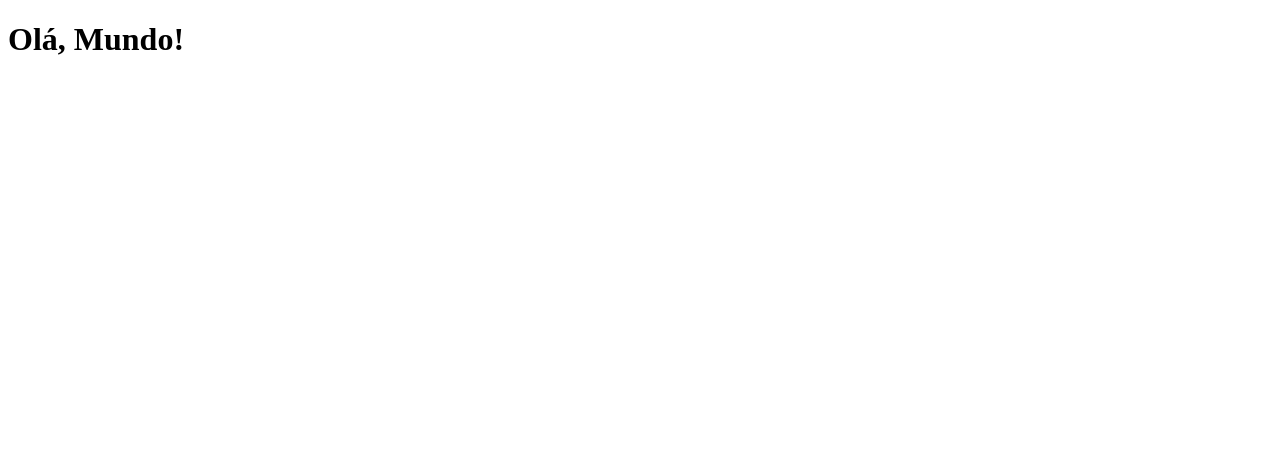
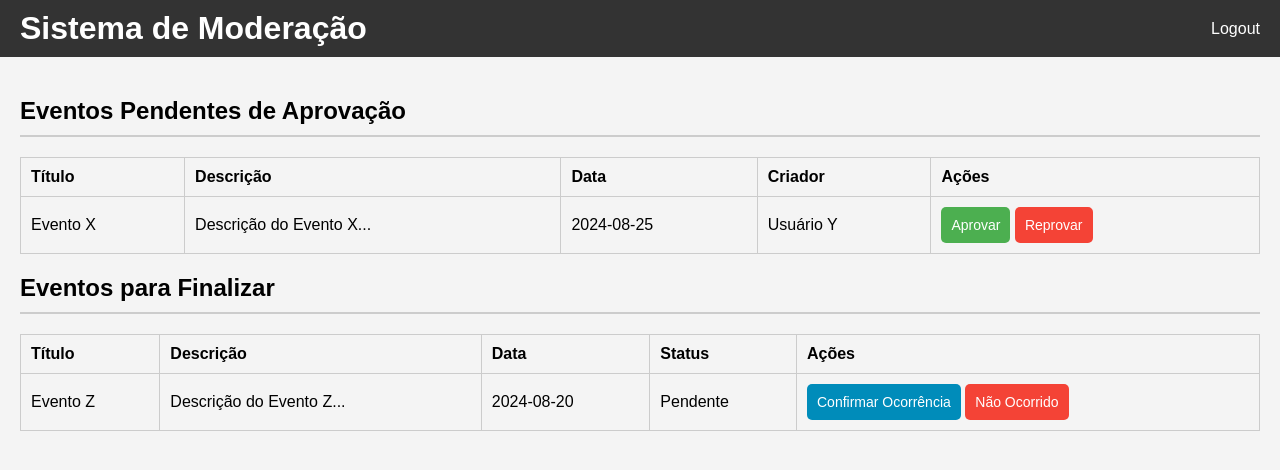
Before and after one commit to Luerfel/Integrador-ll, a Flask app: page /area_moderador in a window 1280 px wide. Before the commit the part shown is almost empty. Shown: the top 470 px of the page. Run offline with Flask 3, Linux system fonts and the light colour scheme.

Commit message:
Inicio da pagina de moderacao

```diff
--- a/app.py
+++ b/app.py
@@ -1,7 +1,6 @@
 from flask import Flask, request, redirect, url_for, render_template
 import sqlite3
 import os
-import re
 
 app = Flask(__name__)
 
--- /dev/null
+++ b/static/css/area_moderacao.css
@@ -0,0 +1,77 @@
+/* Estilos básicos para a página */
+body {
+    font-family: Arial, sans-serif;
+    margin: 0;
+    padding: 0;
+    background-color: #f4f4f4;
+}
+
+header {
+    background-color: #333;
+    color: white;
+    padding: 10px 20px;
+    display: flex;
+    justify-content: space-between;
+    align-items: center;
+}
+
+header h1 {
+    margin: 0;
+}
+
+nav a {
+    color: white;
+    text-decoration: none;
+}
+
+main {
+    padding: 20px;
+}
+
+h2 {
+    border-bottom: 2px solid #ccc;
+    padding-bottom: 10px;
+}
+
+table {
+    width: 100%;
+    border-collapse: collapse;
+    margin-bottom: 20px;
+}
+
+table, th, td {
+    border: 1px solid #ccc;
+}
+
+th, td {
+    padding: 10px;
+    text-align: left;
+}
+
+button {
+    padding: 10px;
+    border: none;
+    border-radius: 5px;
+    cursor: pointer;
+    font-size: 14px;
+}
+
+.approve-btn {
+    background-color: #4CAF50; /* Verde */
+    color: white;
+}
+
+.reject-btn {
+    background-color: #f44336; /* Vermelho */
+    color: white;
+}
+
+.confirm-btn {
+    background-color: #008CBA; /* Azul */
+    color: white;
+}
+
+.not-occurred-btn {
+    background-color: #f44336; /* Vermelho */
+    color: white;
+}
--- a/templates/area_moderador.html
+++ b/templates/area_moderador.html
@@ -1,11 +1,75 @@
 <!DOCTYPE html>
-<html lang="pt-BR">
+<html lang="pt-br">
 <head>
     <meta charset="UTF-8">
     <meta name="viewport" content="width=device-width, initial-scale=1.0">
-    <title>Olá, Mundo!</title>
+    <title>Área do Moderador</title>
+    <link rel="stylesheet" href="{{ url_for('static', filename='css/area_moderacao.css') }}">
 </head>
 <body>
-    <h1 id="message">Olá, Mundo!</h1>
+    <header>
+        <h1>Sistema de Moderação</h1>
+        <nav>
+            <a href="#">Logout</a>
+        </nav>
+    </header>
+
+    <main>
+        <section class="pending-approval">
+            <h2>Eventos Pendentes de Aprovação</h2>
+            <table>
+                <thead>
+                    <tr>
+                        <th>Título</th>
+                        <th>Descrição</th>
+                        <th>Data</th>
+                        <th>Criador</th>
+                        <th>Ações</th>
+                    </tr>
+                </thead>
+                <tbody>
+                    <!-- Exemplo de um evento -->
+                    <tr>
+                        <td>Evento X</td>
+                        <td>Descrição do Evento X...</td>
+                        <td>2024-08-25</td>
+                        <td>Usuário Y</td>
+                        <td>
+                            <button class="approve-btn">Aprovar</button>
+                            <button class="reject-btn">Reprovar</button>
+                        </td>
+                    </tr>
+                </tbody>
+            </table>
+        </section>
+
+        <section class="events-to-finalize">
+            <h2>Eventos para Finalizar</h2>
+            <table>
+                <thead>
+                    <tr>
+                        <th>Título</th>
+                        <th>Descrição</th>
+                        <th>Data</th>
+                        <th>Status</th>
+                        <th>Ações</th>
+                    </tr>
+                </thead>
+                <tbody>
+                    <!-- Exemplo de um evento -->
+                    <tr>
+                        <td>Evento Z</td>
+                        <td>Descrição do Evento Z...</td>
+                        <td>2024-08-20</td>
+                        <td>Pendente</td>
+                        <td>
+                            <button class="confirm-btn">Confirmar Ocorrência</button>
+                            <button class="not-occurred-btn">Não Ocorrido</button>
+                        </td>
+                    </tr>
+                </tbody>
+            </table>
+        </section>
+    </main>
 </body>
 </html>
```
Also changed, not shown: data/database.db.
